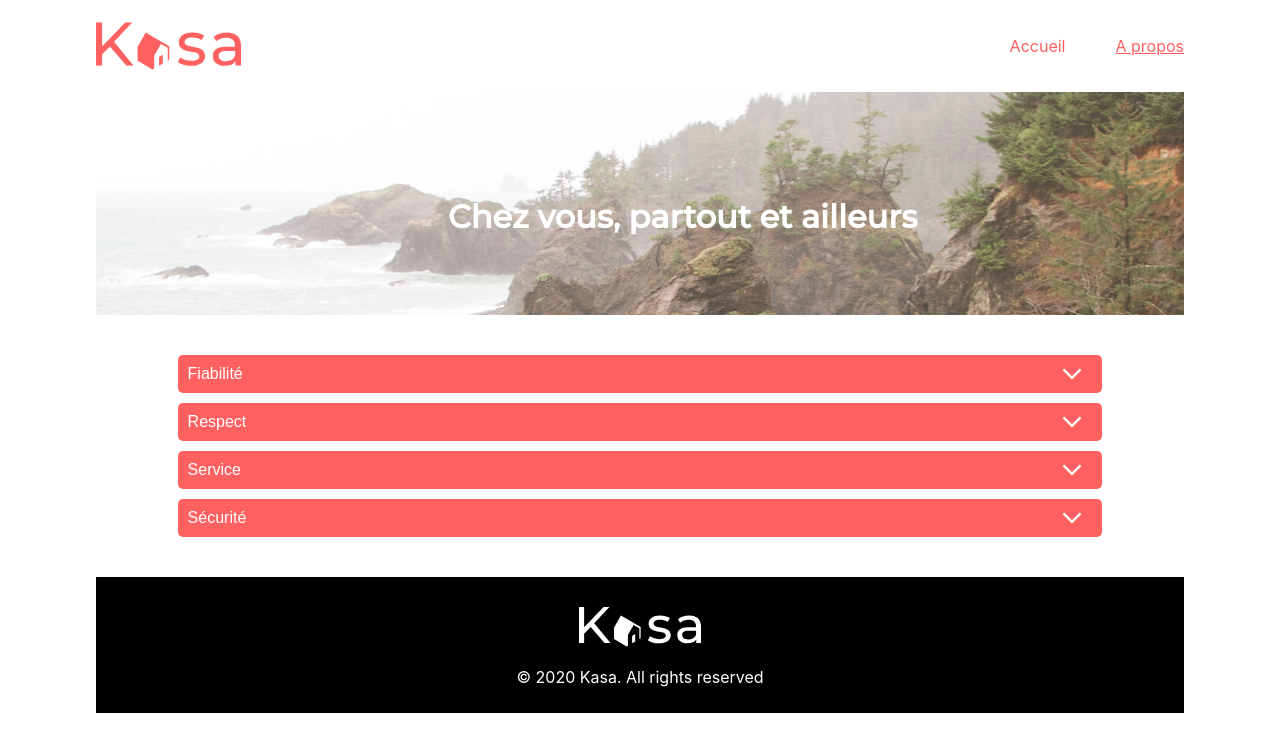
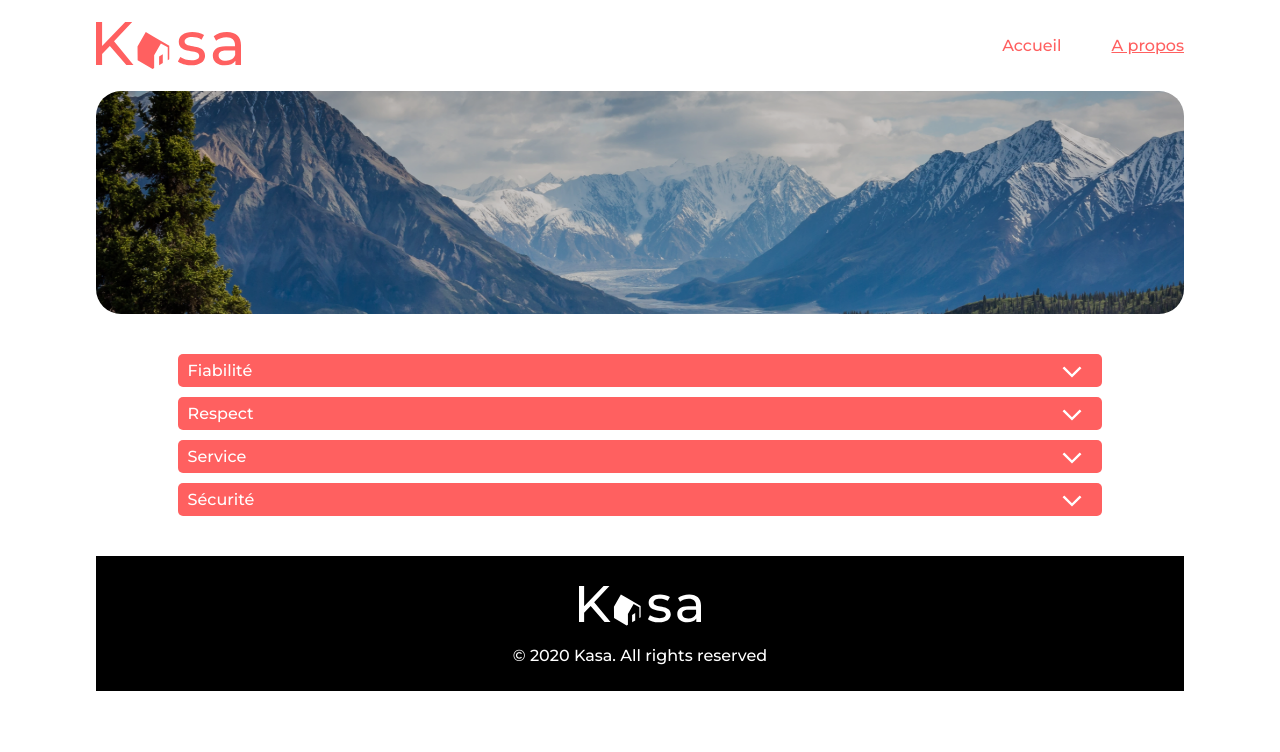
Before and after one commit to HugoCdnt/P7---Kasa, a React (Create React App) app in the folder kasa/: page /about in a window 1280 px wide. Shown: the top 752 px of the page. Built offline with nearby package versions, Linux system fonts and the light colour scheme.

Commit message:
Bannière retravaillée. Nécessaire de passer en props un title et une url pour l'image lorsque composant appelé

```diff
--- a/kasa/src/components/Banner.jsx
+++ b/kasa/src/components/Banner.jsx
@@ -1,8 +1,13 @@
-const Banner = () => {
+// import bannerBackground from '../images/banner_img_home.jpg'
+// import bannerBackground from '../images/Background.jpg'
+
+const Banner = ({title, image}) => {
     return (
     <div className='banner'>
-        {/* <img className='banner-img' src={banner_img} alt={`Fond bannière`} /> */}
-        <h1>Chez vous, partout et ailleurs</h1>
+        {/* <h1>Chez vous, partout et ailleurs</h1>
+        <img className='banner-background' src={bannerBackground} alt={`Fond bannière`} /> */}
+        <h1>{title}</h1>
+        <img className='banner-background' src={image} alt={`Fond bannière`} />
     </div>
     )
 }
--- a/kasa/src/components/Collapse.jsx
+++ b/kasa/src/components/Collapse.jsx
@@ -35,7 +35,7 @@ const Collapse = ({ title, description }) => {
             >{title}{arrowDown}</button>
         </div>
     ) : (
-        <div>
+        <div className='collapse'>
             <button
                 className='collapse-button'
                 onClick={() => setIsOpen(false)}
--- a/kasa/src/components/LodgingPage/Lodging.jsx
+++ b/kasa/src/components/LodgingPage/Lodging.jsx
@@ -17,7 +17,10 @@ const Lodging = ({ cover, title, id, location, tags, host, hostPhoto, rating })
                 </div>
                 <div className="host-rating">
                     <div className='host'>
-                        <p>{host}</p>
+                        <p>
+                            {host.split(' ')[0]}<br />
+                            {host.split(' ')[1]}
+                        </p>
                         <img className='host-photo' src={hostPhoto} alt={host}/>
                     </div>
                     {/* <p>{rating}</p> */}
--- a/kasa/src/index.jsx
+++ b/kasa/src/index.jsx
@@ -15,6 +15,8 @@ import Header from './components/Header'
 import Footer from './components/Footer'
 import NotFound from './components/NotFound'
 // import { Navigate } from 'react-router-dom'
+
+// STYLES
 
 const container = document.getElementById('root')
 const root = createRoot(container)
--- a/kasa/src/pages/About.jsx
+++ b/kasa/src/pages/About.jsx
@@ -4,6 +4,7 @@ import Collapse from '../components/Collapse';
 
 // import '/Users/hugocadenat/Documents/Formation_dév_web/P7/kasa/src/styles/About.css'
 import '../styles/About.css'
+import bannerAbout from '../images/banner-about.png'
 
 // import WrapperList from '../components/Wrapper/WrapperList';
 
@@ -14,7 +15,9 @@ const About = () => {
 
   return (
     <div>
-      <Banner />
+      <Banner
+        image={bannerAbout}
+      />
       <div className="test">
         {data.map(data => <Collapse title={data.title} description={data.text}/>)}
       </div >
--- a/kasa/src/pages/Home.jsx
+++ b/kasa/src/pages/Home.jsx
@@ -2,10 +2,16 @@ import Banner from "../components/Banner";
 import LodgingList from "../components/Home/LodgingList"
 import '../styles/index.css'
 
+// import bannerBackground from '../images/Background.jpg'
+import bannerBackground from '../images/banner_img_home.png'
+
 const Home = () => {
   return (
     <div>
-      <Banner />
+      <Banner
+        title="Chez vous, partout et ailleurs"
+        image={bannerBackground}
+      />
       <LodgingList />
     </div >
   )
--- a/kasa/src/styles/About.css
+++ b/kasa/src/styles/About.css
@@ -1,6 +1,10 @@
 .test{
     width: 85%;
     margin: 0 auto;
+}
+
+.test > div > button{
+    padding: 7px 10px;
 }
 
 .about-component{
--- a/kasa/src/styles/Header.css
+++ b/kasa/src/styles/Header.css
@@ -1,9 +1,6 @@
 .header {
     width: 100%;
     margin: 20px 0 0 0;
-    /* display: flex;
-    flex-flow: row wrap;
-    justify-content: space-between; */
 }
 
 header {
@@ -17,20 +14,6 @@ header {
 .logo {
     box-sizing: content-box;
 }
-
-/* .menu {
-    display: inline-flex;
-    list-style: none;
-}
-
-.menu li {
-    margin: 0 0 0 50px;
-}
-
-.menu a{
-    text-decoration: none;
-    color: #FF6060;
-} */
 
 .nav {
     display: inline-flex;
@@ -47,20 +30,27 @@ header {
 }
 
 .banner {
-    margin-bottom: 40px;
-    background: url(../images/banner_img_home.jpg);
-    opacity: 100%;
     width: 100%;
     height: 223px;
+    display: flex;
+    flex-direction: column;
+    justify-content: center;
+    text-align: center;
+    margin-bottom: 40px;
+    opacity: 100%;
+    position: relative;
+    border-radius: 25px;
 }
 
-/* .banner-img {
+.banner-background {
     width: 100%;
-} */
+    height: 100%;
+    position: absolute;
+    filter: brightness(.8);
+    border-radius: inherit;
+}
 
 .banner h1 {
     color: white;
-    position: absolute;
-    top: 22%;
-    left: 35%;
+    z-index: 2;
 }
--- a/kasa/src/styles/Lodging.css
+++ b/kasa/src/styles/Lodging.css
@@ -16,12 +16,15 @@
     display: flex;
     flex-direction: row;
     justify-content: flex-end;
+    align-items: center;
     /* text-align: right; */
     margin-bottom: 15px;
 }
 
 .host p{
     text-align: center;
+    white-space: pre-line;
+    text-align: right;
 }
 
 ul{
--- a/kasa/src/styles/LodgingItem.css
+++ b/kasa/src/styles/LodgingItem.css
@@ -3,6 +3,7 @@
     height: 340px;
     display: flex;
     flex-direction: column;
+    position: relative;
     border-radius: 10px;
     margin-bottom: 20px;
 }
@@ -21,8 +22,13 @@
 }
 
 .lodging-item p {
-    margin-top: -50px;
-    margin-left: 10px;
+    /* margin-top: -50px;
+    margin-left: 10px; */
+    position: absolute;
+    top: 75%;
+    left: 5%;
+    max-width: 70%;
     color: white;
+    text-shadow: 1px 1px 2px black;
     font-size: 1.1rem;
 }
--- a/kasa/src/styles/LodgingPage.css
+++ b/kasa/src/styles/LodgingPage.css
@@ -14,6 +14,10 @@
     width: 47%;
 }
 
+.lodging-collapses > button{
+    padding: 10px;
+}
+
 h1{
     font-family: 'Montserrat', sans-serif;
 }
--- a/kasa/src/styles/index.css
+++ b/kasa/src/styles/index.css
@@ -1,3 +1,13 @@
+@import url('https://fonts.googleapis.com/css2?family=Montserrat:wght@500&display=swap');
+
+*{
+  font-family: 'Montserrat', sans-serif;
+}
+
+h1{
+  font-weight: 500;
+}
+
 body {
   width: 85%;
   margin: auto;
```
Also changed, not shown: kasa/src/images/banner-about.png (added), kasa/src/images/banner_img_home.png (added).
